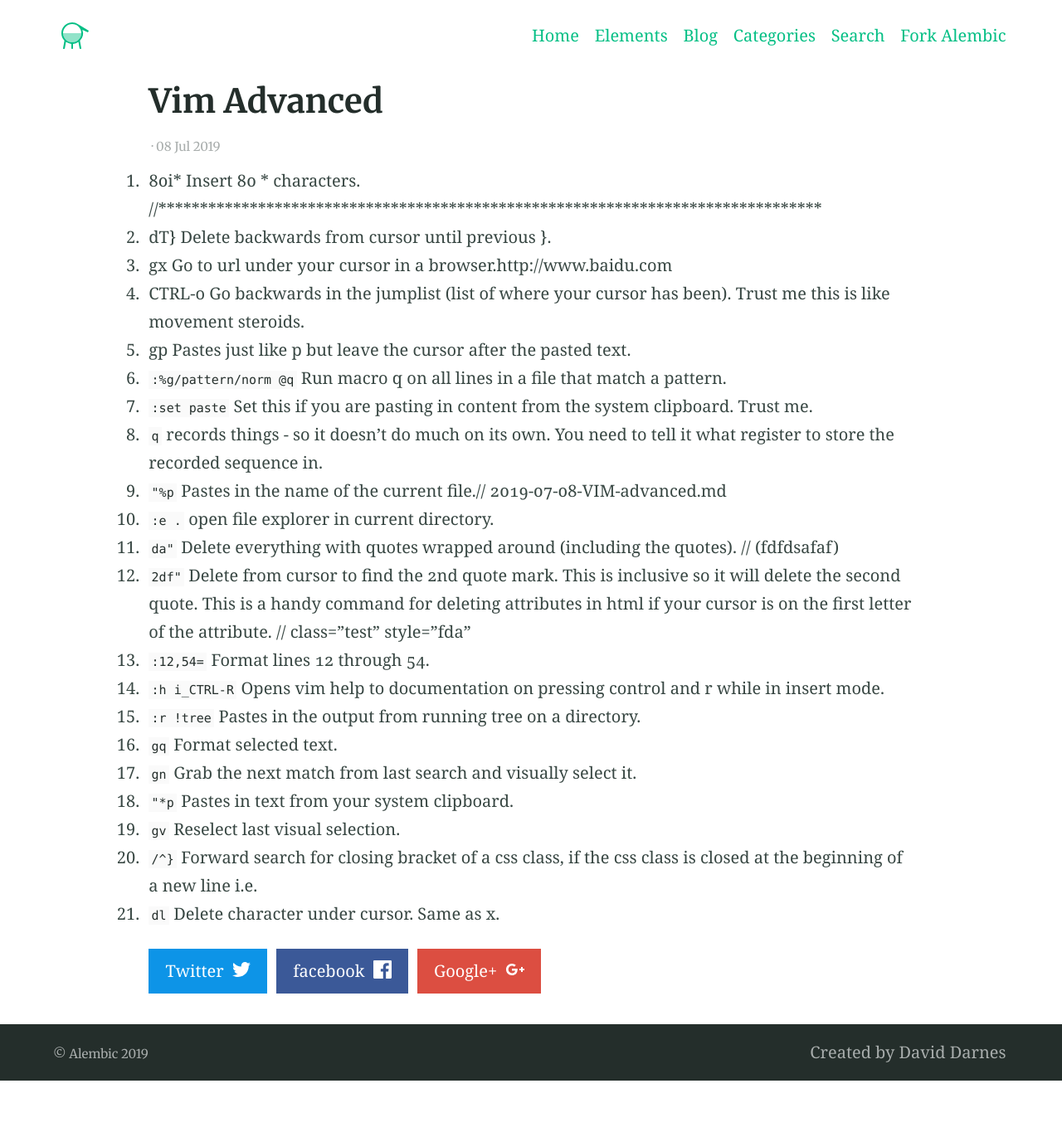
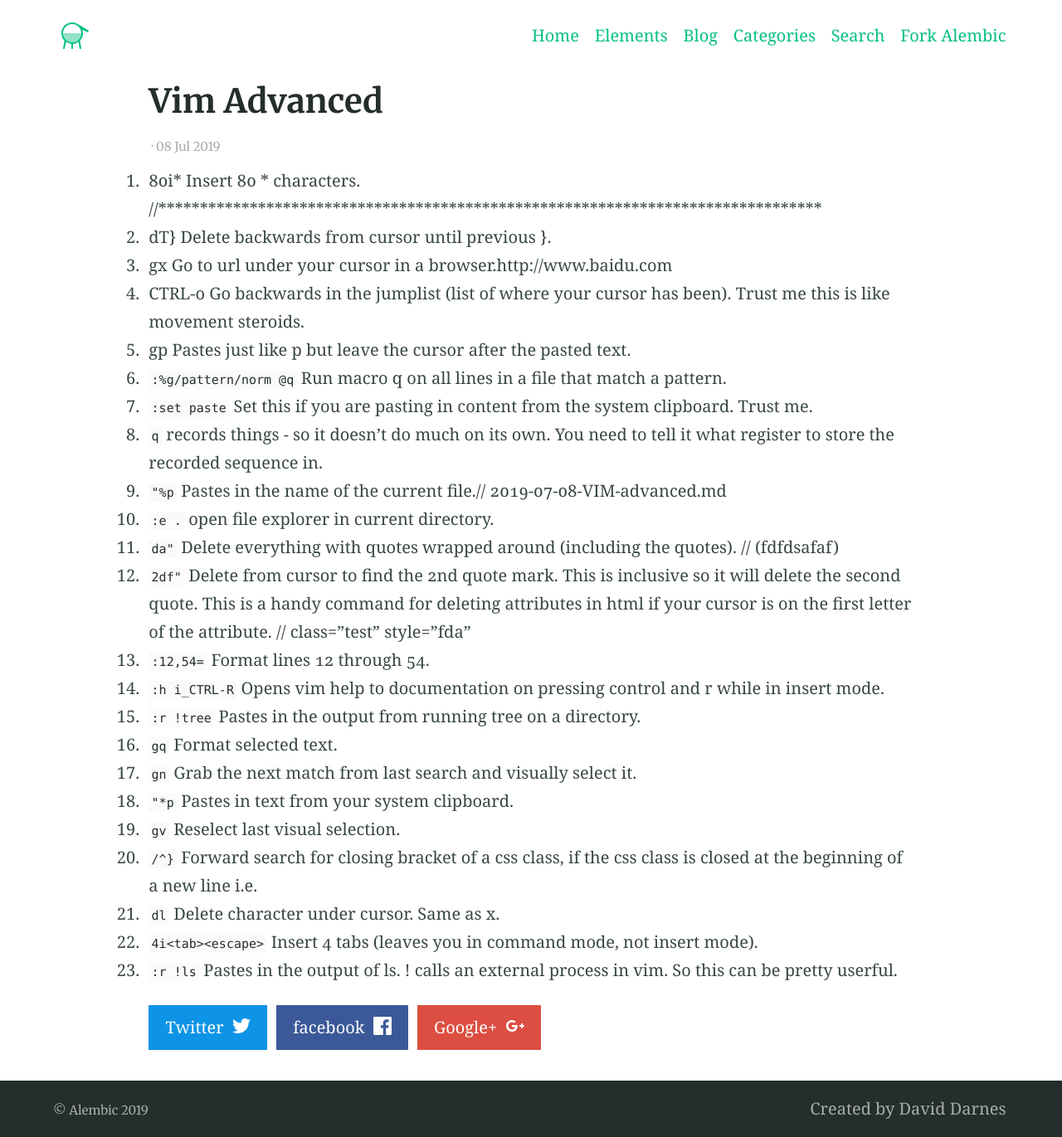
Before and after one commit to wudixm/wudixm.github.io, a Jekyll site: the page built from _posts/2019-07-08-VIM-advanced.md, in a window 1280 px wide. Shown: the whole page at 83% size. Built offline with Jekyll 4.4.1, drawn with Linux system fonts in a browser that asks for light colours; our own code applies the rules of GitHub Pages for plain Markdown files; before the commit the page ends 1303 px from its top, so only the background shows below that.

Commit message:
add 4i  and :r !ls to paste system output

```diff
--- a/_posts/2019-07-08-VIM-advanced.md
+++ b/_posts/2019-07-08-VIM-advanced.md
@@ -19,3 +19,5 @@
 19. `gv` Reselect last visual selection.
 20. `/^}` Forward search for closing bracket of a css class, if the css class is closed at the beginning of a new line i.e.
 21. `dl` Delete character under cursor. Same as x.
+22. `4i<tab><escape>` Insert 4 tabs (leaves you in command mode, not insert mode).
+23. `:r !ls` Pastes in the output of ls. ! calls an external process in vim. So this can be pretty userful.
```
